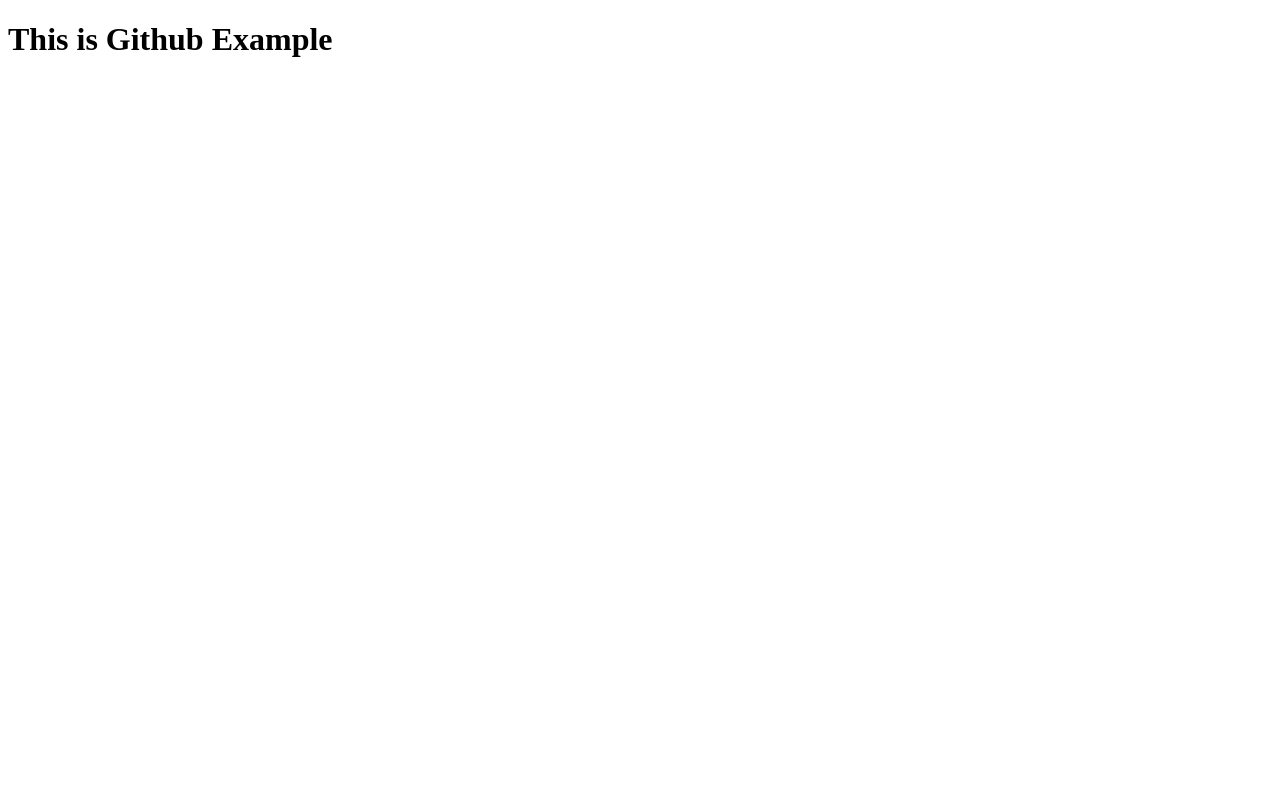
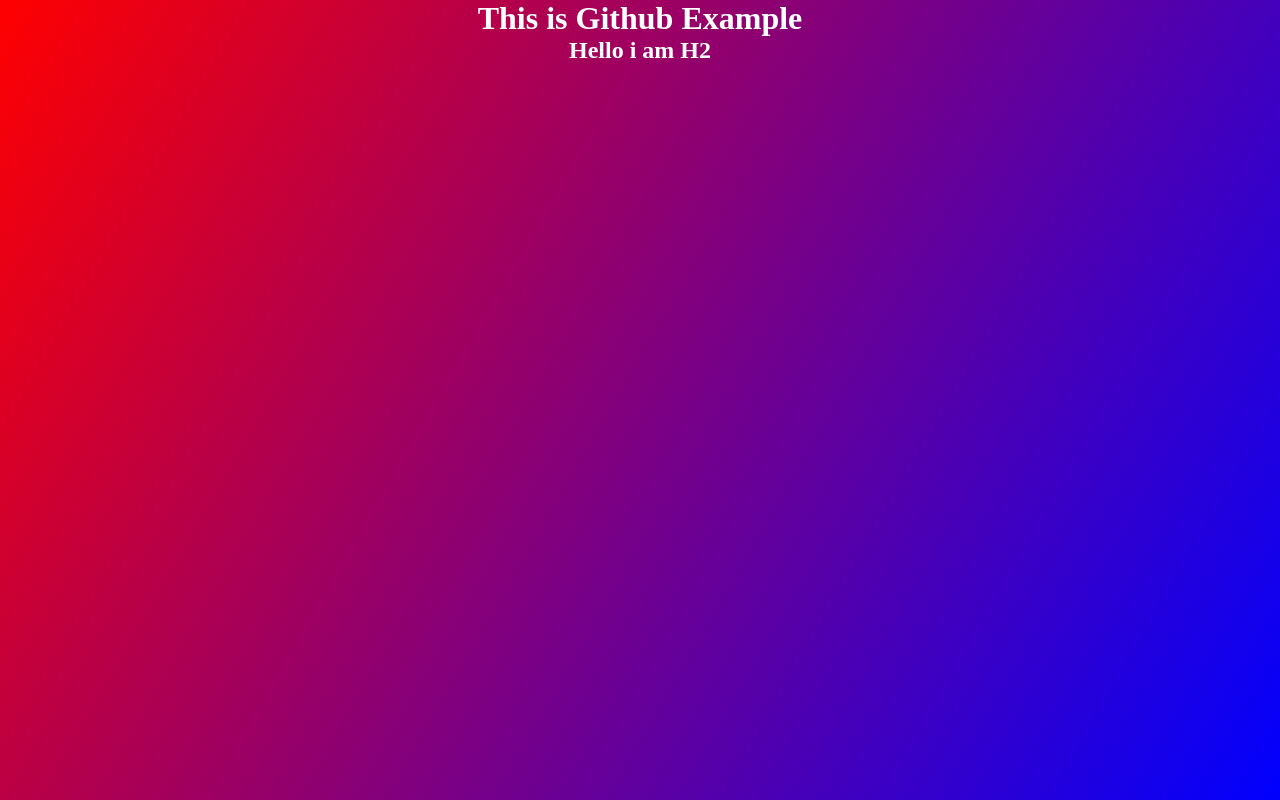
Before and after one commit to Gaurav-WebDev/githubExample, a plain HTML site: page index.html in a window 1280 px wide. Drawn offline with Linux system fonts and the light colour scheme.

Commit message:
Add css to html file

```diff
--- a/index.html
+++ b/index.html
@@ -4,8 +4,11 @@
     <meta charset="UTF-8">
     <meta name="viewport" content="width=device-width, initial-scale=1.0">
     <title>Github Example</title>
+    <link rel="stylesheet" href="style.css">
 </head>
 <body>
     <h1>This is Github Example</h1>
+
+    <h2>Hello i am H2</h2>
 </body>
 </html>
--- /dev/null
+++ b/style.css
@@ -0,0 +1,13 @@
+*{
+    margin: 0;
+    padding: 0;
+    box-sizing: border-box;
+}
+
+body{
+    height: 100vh;
+    width: 100%;
+    background-image: linear-gradient(120deg , red , blue);
+    text-align: center;
+    color: #ffff;
+}
```
